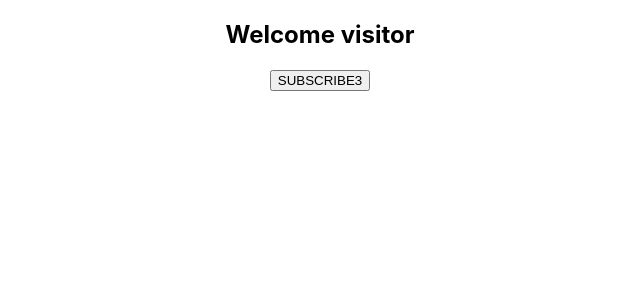
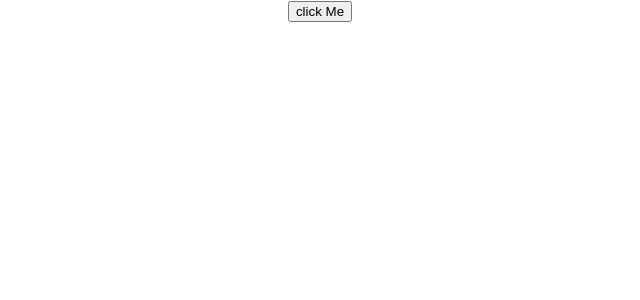
Before and after one commit to fabuloussTeam/reactRevision, a React (Create React App) app: page / in a window 1280 px wide. Shown: the top 300 px of the page, without its empty margins (320-960 px from the left). Built offline with nearby package versions, Linux system fonts and the light colour scheme.

Commit message:
envoi une action du parent a l'enfant

```diff
--- a/src/App.js
+++ b/src/App.js
@@ -5,6 +5,7 @@ import Message from './components/Message';
 import Welcome from './components/Welcome';
 import Counter from './components/Counter';
 import FunctionClick from './components/FunctionClick';
+import ParentComponent from './components/ParentComponent';
 
 function App() {
 
@@ -12,9 +13,10 @@ function App() {
   return (
     <div className="App">
 
+     <ParentComponent />
      {/* <FunctionClick/>*/}
       {/* <Counter></Counter>*/}
-       <Message></Message>
+      {/* <Message></Message>*/}
        {/*<Greet name='Eric' surname='Theodol' gender='male'/>
        <Greet name='Louise' surname='Dupain' gender='female'/>
   <Greet name='Enrique' surname='Inglesia' gender='male'/> */}
--- /dev/null
+++ b/src/components/ChildComponent.js
@@ -0,0 +1,9 @@
+import React from 'react';
+
+const ChildComponent = (props) => {
+    return (
+        <button onClick={props.messageChildDisplay}>click Me</button>
+     );
+}
+
+export default ChildComponent;
--- /dev/null
+++ b/src/components/ParentComponent.js
@@ -0,0 +1,27 @@
+import React, { Component } from 'react';
+import ChildComponent from './ChildComponent';
+
+class ParentComponent extends Component {
+    constructor(props) {
+        super(props);
+
+        this.state = {
+            messageAlert: 'Welcome in our page'
+        }
+        this.messageParentDisplay = this.messageParentDisplay.bind(this)
+    }
+
+      messageParentDisplay(){
+         alert(`EMMANUEL ${this.state.messageAlert}`);
+      }
+
+    render() {
+        return (
+            <div>
+               <ChildComponent messageChildDisplay = {this.messageParentDisplay} />
+            </div>
+         );
+    }
+}
+
+export default ParentComponent;
```
Also changed, not shown: src/components/Message.js (line endings or trailing spaces).
